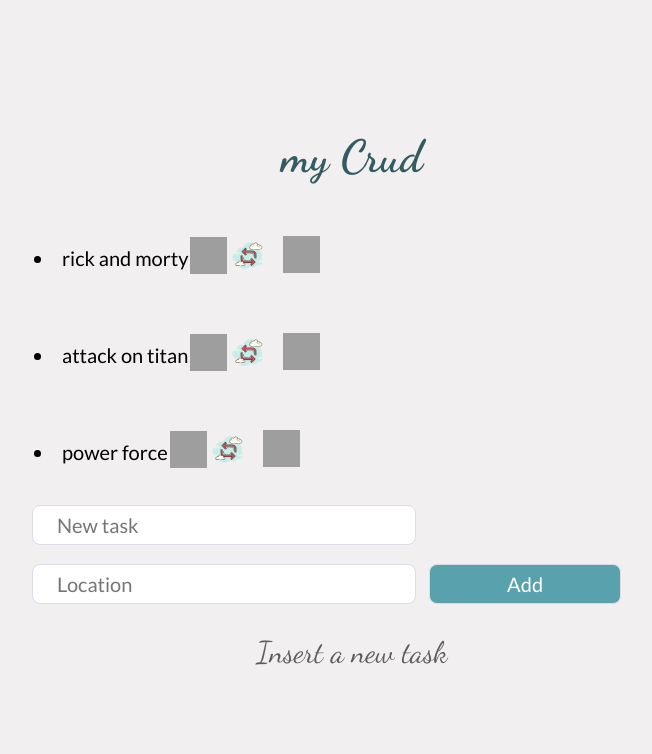
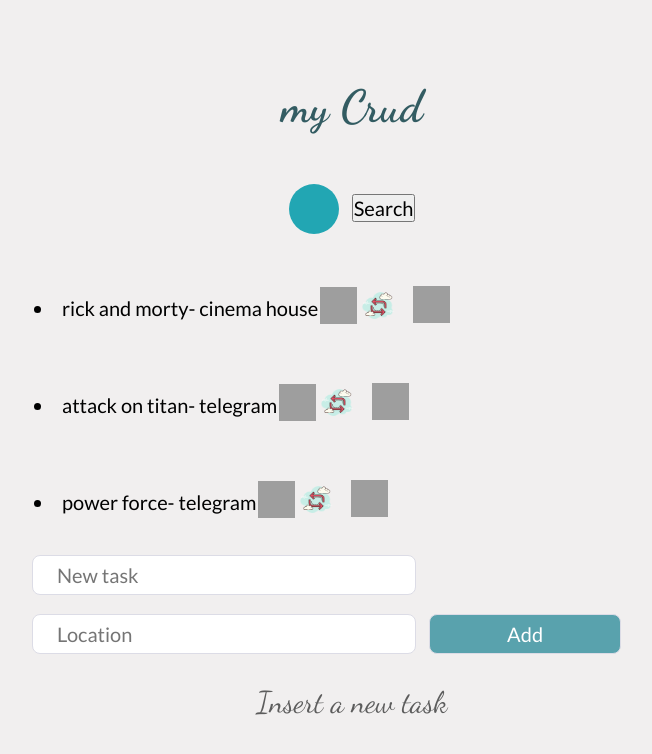
Before and after one commit to giiiiid/Crud, a Django app: page /crud/ in a window 1280 px wide. Shown: the top 754 px of the page, without its empty margins (288-940 px from the left). Run offline with Django 4.2, Linux system fonts and the light colour scheme; data comes from the database, SQL or seed files in the repository; both versions use the stored data as it was after the commit; parts of the project's set-up code (start-up, migrations or seed data) failed here and were passed over; some libraries are stand-ins or nearby versions; grey boxes are pictures that could not be loaded.

Commit message:
Added a search field

```diff
--- a/crud/admin.py
+++ b/crud/admin.py
@@ -1,5 +1,4 @@
 from django.contrib import admin
-from .models import Crud, Song
+from .models import Crud
 # Register your models here.
 admin.site.register(Crud)
-admin.site.register(Song)
--- a/crud/forms.py
+++ b/crud/forms.py
@@ -1,5 +1,5 @@
 from django import forms
-from .models import Crud, Song
+from .models import Crud
 
 class CrudForms(forms.ModelForm):
     class Meta:
--- a/crud/templates/index.html
+++ b/crud/templates/index.html
@@ -10,17 +10,24 @@
 </head>
 <body>
     <body>
-
+      <h1>my Crud</h1>
+        <div class="search-box">
+          <form method="post" action="{% url 'search' %}">{%csrf_token%}
+            <input type="text" class="input-search" placeholder="Search a task..." name="search">
+            <button class="btn btn-outline-secondary" type="submit">Search</button>
+          </form>
+        </div>
+        {% for message in messages %}
+          <h3 style="color: crimson;">{{message}}</h3>
+          {%endfor%}
         <div id="app">
-          <h1>my Crud</h1>
-
           {% for task in tasks %}
           <table>
             <!--tasks-->
             <div style="float: right;">
             <tr>
               <ul>
-              <td style="font-family: Lato,sans-serif; font-size:20px;"><a href="{% url 'detail' task.activity %}"><li>{{task.activity}}</li></a></td>
+              <td style="font-family: Lato,sans-serif; font-size:20px;"><a href="{% url 'detail' task.activity %}"><li>{{task.activity}}- {{task.location}}</li></a></td>
               <td style="font-family: Lato,sans-serif; font-size:20px;"><a href="{% url 'done' task.activity %}"><img src="{% static 'done.png' %}" width="37" height="37"></a></td>
               <td style="font-family: Lato,sans-serif; font-size:20px;"><a href="{% url 'update' task.activity %}"><img src="{% static 'update.png' %}" width="37" height="37"></a></td>
               <td style="font-family: Lato,sans-serif; font-size:20px; padding: 0 15px 2px 15px;"><a href="{% url 'delete' task.activity %}"><img src="{% static 'delete.png' %}" width="37" height="37"></a></td>
--- a/crud/urls.py
+++ b/crud/urls.py
@@ -8,5 +8,6 @@ urlpatterns = [
     path('update/<str:activity>', views.update, name='update'),
     path('delete/<str:activity>', views.delete, name='delete'),
     path('done/<str:activity>', views.done, name='done'),
+    path('search', views.search, name='search'),
     path('api', views.crudApi, name='api'),
 ]
--- a/crud/views.py
+++ b/crud/views.py
@@ -1,12 +1,14 @@
 from django.shortcuts import render, redirect
 from django.urls import reverse_lazy
 from django.http import JsonResponse
+from django.contrib import messages
+from django.db.models import Q
 from rest_framework.response import Response
 from rest_framework.decorators import api_view
 from rest_framework import status
 from .serializers import CrudSerializer
-from .forms import CrudForms, SongForms
-from .models import Crud, Song
+from .forms import CrudForms
+from .models import Crud
 # Create your views here.
 
 
@@ -70,6 +72,22 @@ def delete(request, activity):
     context = {'task':task}
     return render(request, 'crud-delete.html', context)
 
+def search(request):
+    if request.method == 'POST':
+        searched = request.POST['search']
+        lookup = Q(activity__icontains=searched) | Q(location__icontains=searched)
+        searched_tasks = Crud.objects.filter(lookup)
+
+        if searched_tasks.exists():
+            context = {'searched_tasks':searched_tasks}
+        else:
+            messages.info(request, f'{searched} does not exist')
+            context = {'searched':searched}
+            return redirect('home')
+        return render(request, 'search-task.html', context)
+    else:
+        return render(request, 'search-task.html')
+
 
 # function for the API
 @api_view(['GET'])
--- a/static/crud-style.css
+++ b/static/crud-style.css
@@ -140,3 +140,61 @@ input {
   color: #fff;
   cursor: pointer;
 }
+*{
+  box-sizing: border-box;
+}
+
+.search-box{
+  width: fit-content;
+  height: fit-content;
+  position: relative;
+}
+.input-search{
+  height: 50px;
+  width: 50px;
+  border-style: none;
+  padding: 10px;
+  font-size: 18px;
+  letter-spacing: 2px;
+  outline: none;
+  border-radius: 25px;
+  transition: all .5s ease-in-out;
+  background-color: #22a6b3;
+  padding-right: 40px;
+  color:#fff;
+}
+.input-search::placeholder{
+  color:rgba(255,255,255,.5);
+  font-size: 18px;
+  letter-spacing: 2px;
+  font-weight: 100;
+}
+.btn-search{
+  width: 50px;
+  height: 50px;
+  border-style: none;
+  font-size: 20px;
+  font-weight: bold;
+  outline: none;
+  cursor: pointer;
+  border-radius: 50%;
+  position: absolute;
+  right: 0px;
+  color:#0aa0c9 ;
+  background-color:transparent;
+  pointer-events: painted;
+}
+.btn-search:focus ~ .input-search{
+  width: 300px;
+  border-radius: 0px;
+  background-color: transparent;
+  border-bottom:1px solid rgba(255,255,255,.5);
+  transition: all 500ms cubic-bezier(0, 0.110, 0.35, 2);
+}
+.input-search:focus{
+  width: 300px;
+  border-radius: 0px;
+  background-color: transparent;
+  border-bottom:1px solid rgba(255,255,255,.5);
+  transition: all 500ms cubic-bezier(0, 0.110, 0.35, 2);
+}
```
Also changed, not shown: crud/templates/search-task.html (added, +24 -0 lines), db.sqlite3.
